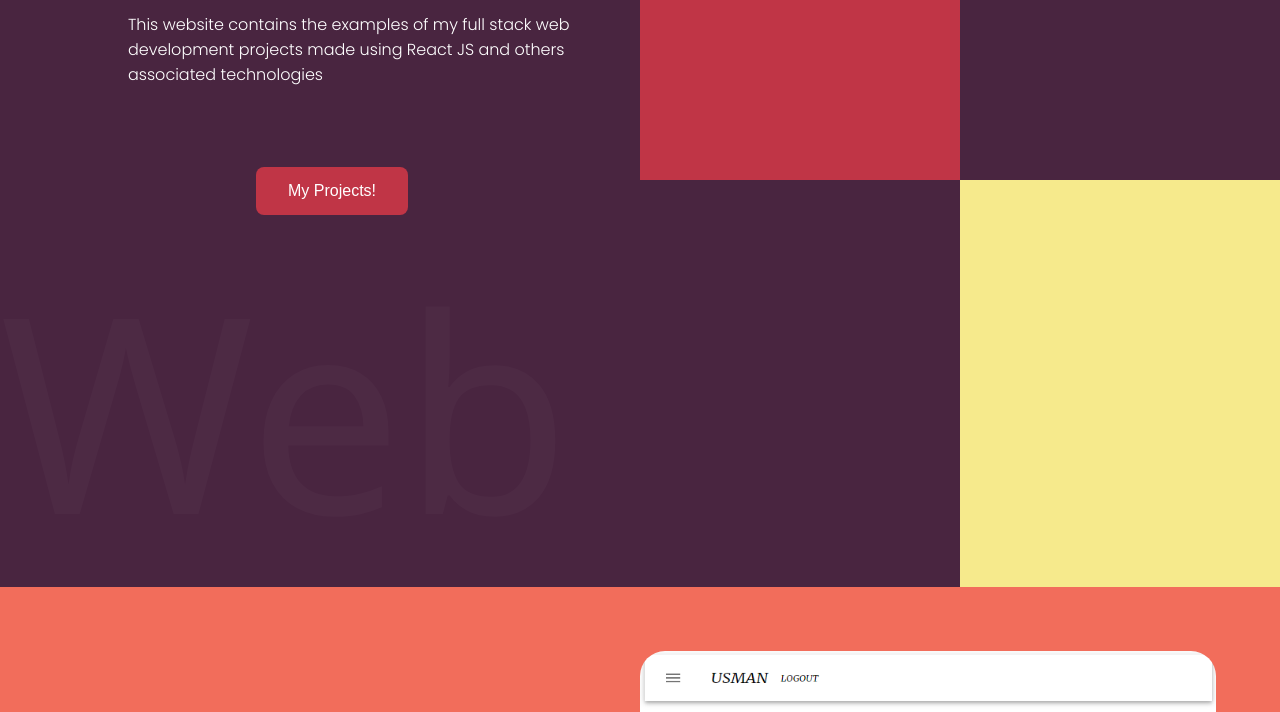
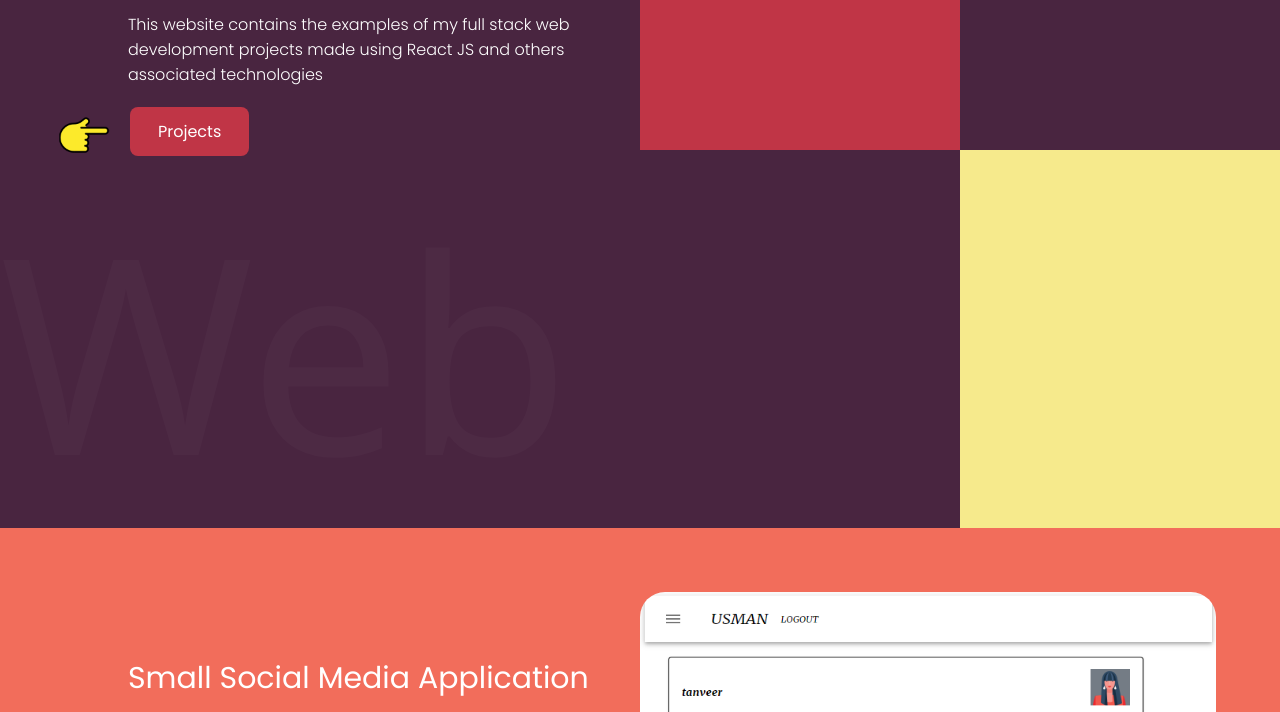
Before and after one commit to Uzaf2/Portfolio-website, a plain HTML site: page index.html in a window 1280 px wide. Shown: the part 228-940 px from the top of the page. Drawn offline with Linux system fonts and the light colour scheme.

Commit message:
Added the proper functionality for projects button and hand gesture

```diff
--- a/css/main.scss
+++ b/css/main.scss
@@ -316,7 +316,7 @@ myskills {
   margin-top: 70%;
 }
 .name{
-  margin-left:50%;
+  margin-left:42%;
   color: white;
   font-family: 'Poppins', arial;
   margin-top:2%;
@@ -427,3 +427,9 @@ textarea {
 a:link {
   color: white;
 }
+
+#1, #2 {
+  float: left;
+  width: 49%;
+  display:inline-block
+}
--- a/index.html
+++ b/index.html
@@ -3,6 +3,13 @@
 
 <head>
     <style>
+
+    .container {
+      display: flex;
+      justify-content: space-between;
+      align-items: flex-end;
+    }
+
     a:link {
         color: #FFFFFF;
         text-decoration: none;
@@ -34,10 +41,11 @@
 }
 
 .buttonOne {
+  font-family: 'Poppins', arial;
   background-color:#c03546;
   border: none;
   color: white;
-  padding: 15px 32px;
+  padding: 12px 28px;
   text-align: center;
   text-decoration: none;
   display: inline-block;
@@ -45,13 +53,40 @@
   margin: 4px 2px;
   cursor: pointer;
   border-radius: 8px;
-  margin-left: 20%;
-  margin-top: 10%;
+  margin-left: 7.5%;
+  margin-right: 80%;
+  display:inline-block;
 }
 .buttonOne:hover {
     background-color: white; /* Green */
+    text-decoration: none;
     color: black;
 }
+
+.hand {
+    width: 50px;
+    height: 50px;
+    margin-left: 5%;
+    transition: 0.5s;
+    animation: cowmove 3s infinite;
+    display:inline-block
+}
+
+@keyframes cowmove{
+    0% {
+      transform: translateX(40px) rotateY(0deg);
+    }
+    49% {
+      transform: translateX(10px) rotateY(0deg);
+    }
+    50% {
+      transform: translateX(10px) rotateY(360deg);
+    }
+    100% {
+      transform: translateX(40px) rotateY(360deg);
+    }
+}
+
     </style>
     <meta charset="UTF-8">
     <meta name="viewport" content="width-device-width, initial-scale=1.0">
@@ -65,11 +100,12 @@
     <h1 class="title">Web Development Portfolio</h1>
     <h3 class="titledescription"> This website contains the examples of my full stack web development projects made using React JS and others
         associated technologies </h3>
-    <a href="#anchor-name" class="anchor">
-        <button class="buttonOne" type="button">My Projects!</button>
-    </a>
+
+    <div class="container">
+    <img src="images/hand.png" class="hand" id="1" alt="UI/UX Icon">
+    <a href="#anchor-name" class="buttonOne" type="button">Projects</a>
+    </div>
     <img src="images/WebDev.svg" class="img3" alt="UI/UX Icon">
-
 </section>
 
 <section>
@@ -107,8 +143,7 @@
 <pageTwo>
     <part>
     <p class="subtitle2">Todos Application</p>
-        <p class="featured-desc">This application is based a simple todos application
-            which helps you track your todos activities </p>
+    <p class="featured-desc">This application is based a simple todos application which helps you track your todos activities built using PERN (PostgreSQL, Express JS, React and Node.js) stack  </p>
     <p class="featured-desc-2">
     <input class="button" type="BUTTON" value="Code" onclick="window.location.href='https://github.com/Uzaf2/Pern-Todos-Application'">
     <input class="button" type="BUTTON" value="Demo" onclick="window.location.href='https://react-to-dos-application.netlify.app'">
```
Also changed, not shown: css/main.css, images/hand.png (added), 1 other file. Lines whose indentation alone changed are shown as unchanged.
